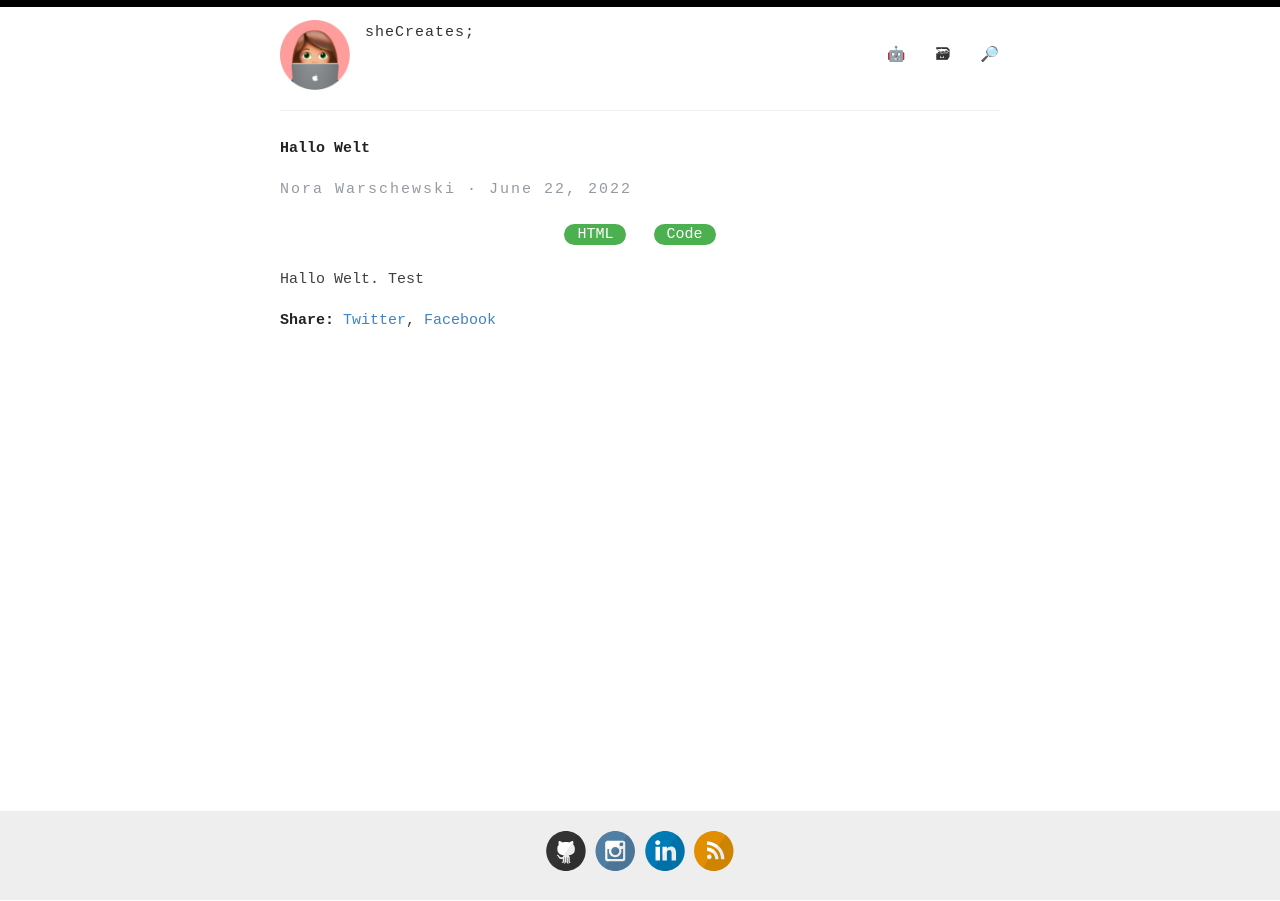
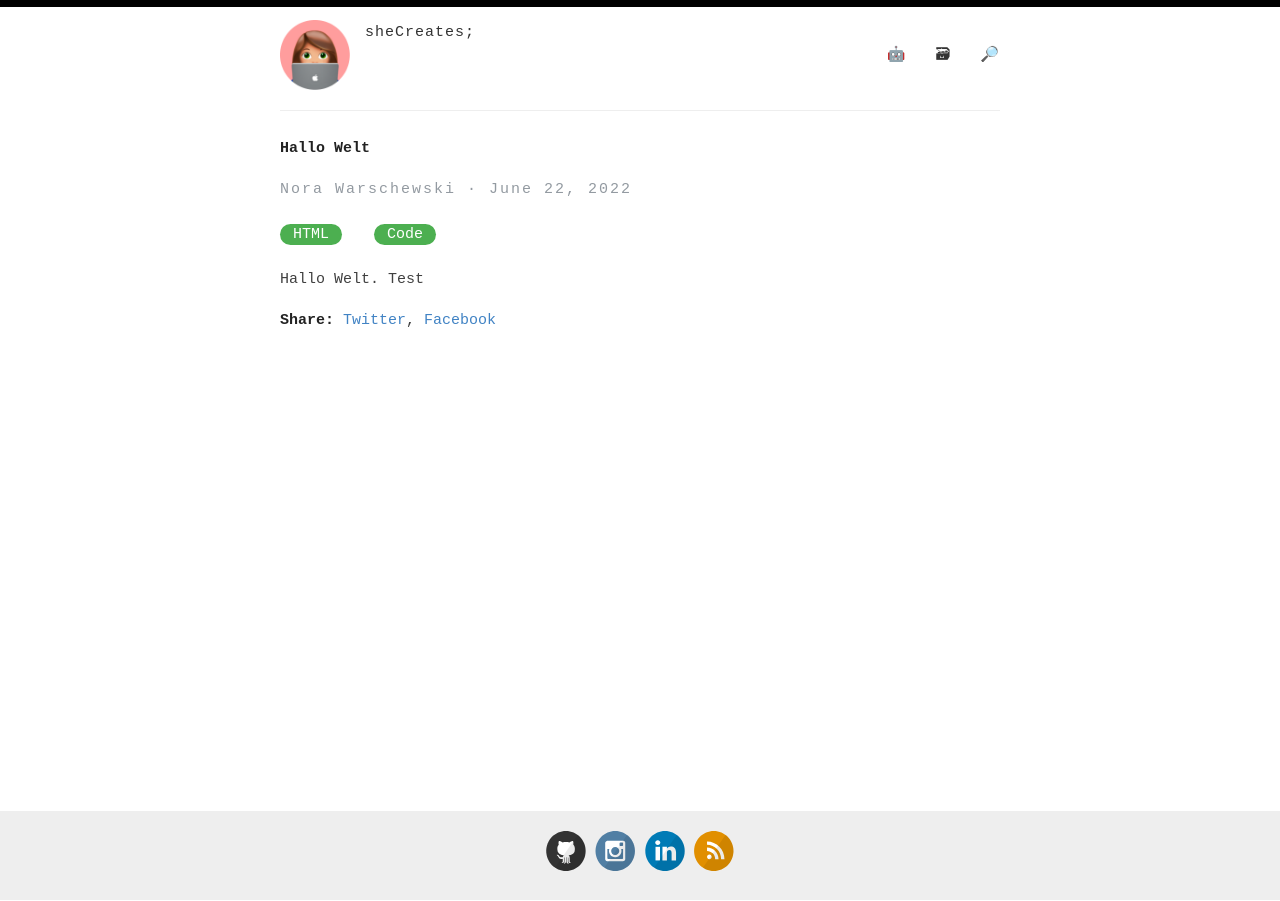
Before and after one commit to norawarschewski/shecreates.design, a Jekyll site: the page built from _posts/2022-06-22-hallo-welt.md, in a window 1280 px wide. Built offline with Jekyll 4.4.1, drawn with Linux system fonts in a browser that asks for light colours; some web fonts are replaced.

Commit message:
refactor: update post-tags

```diff
--- a/assets/style.scss
+++ b/assets/style.scss
@@ -700,7 +700,7 @@ Modules - reusable parts of our design
 }
 
 .post-tags {
-  text-align: center;
+  text-align: left;
   line-height: 35px;
 }
 
@@ -711,6 +711,7 @@ Modules - reusable parts of our design
   background-color: #4CAF50;
   border-radius: 50px;
   color: #fff;
+  margin-right: 5px;
 }
 
 .pagination a, .pagination span {
```
